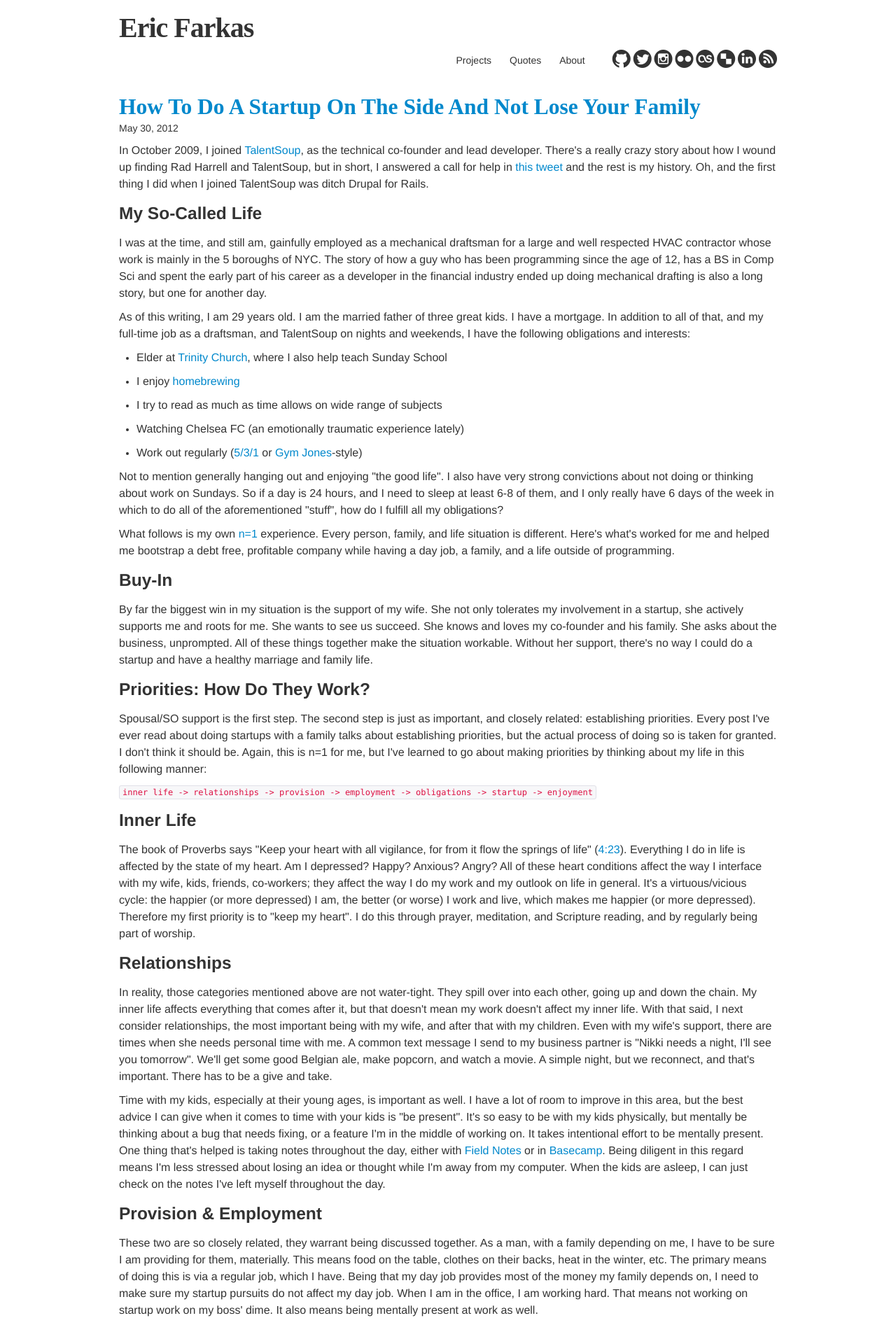
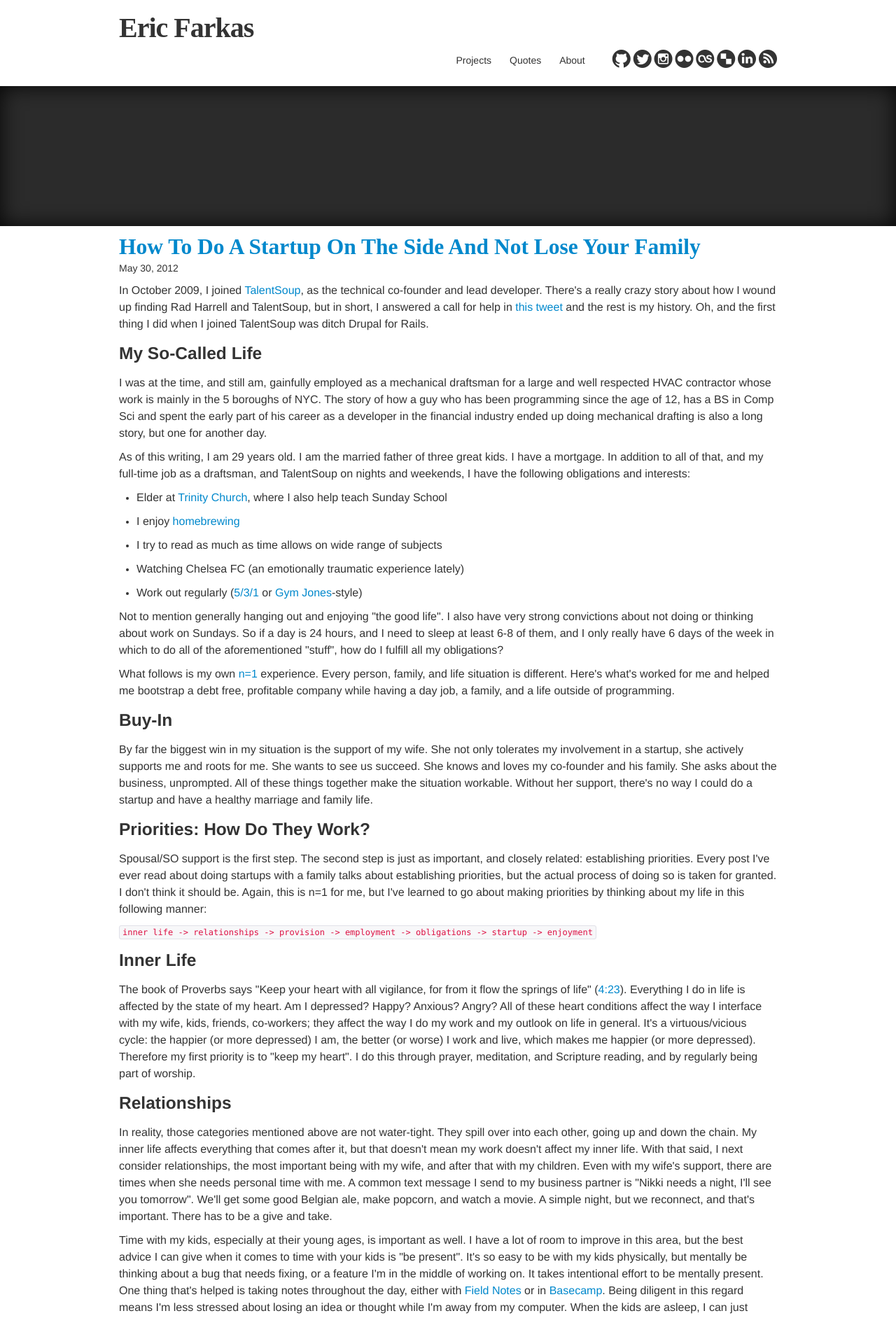
Before and after one commit to speric/speric.github.com, a Jekyll site: the page built from _posts/2012-05-30-how-to-do-a-startup-on-the-side-and-not-lose-your-family.markdown, in a window 1280 px wide. Shown: the top 1883 px of the page at 70% size. Built offline with Jekyll 4.4.1, drawn with Linux system fonts in a browser that asks for light colours; some web fonts are replaced; Markdown is read by kramdown in place of the engine named in the settings; comment, search, counter and statistics services are not loaded.

Commit message:
Highbury

```diff
--- a/_posts/2012-05-30-how-to-do-a-startup-on-the-side-and-not-lose-your-family.markdown
+++ b/_posts/2012-05-30-how-to-do-a-startup-on-the-side-and-not-lose-your-family.markdown
@@ -2,6 +2,7 @@
 layout: post
 title: How To Do A Startup On The Side And Not Lose Your Family
 hn: http://news.ycombinator.com/item?id=4044044
+header_img: "highbury.jpg"
 ---
 <p>In October 2009, I joined <a href="https://talentsoup.com">TalentSoup</a>, as the technical co-founder and lead developer.  There's a really crazy story about how I wound up finding Rad Harrell and TalentSoup, but in short, I answered a call for help in <a href="https://twitter.com/#!/human3rror/status/4367475923">this tweet</a> and the rest is my history.  Oh, and the first thing I did when I joined TalentSoup was ditch Drupal for Rails.</p>
 
```
Also changed, not shown: assets/images/gallery/highbury.jpg (renamed from assets/images/gallery/SLl8I0G.jpg).
